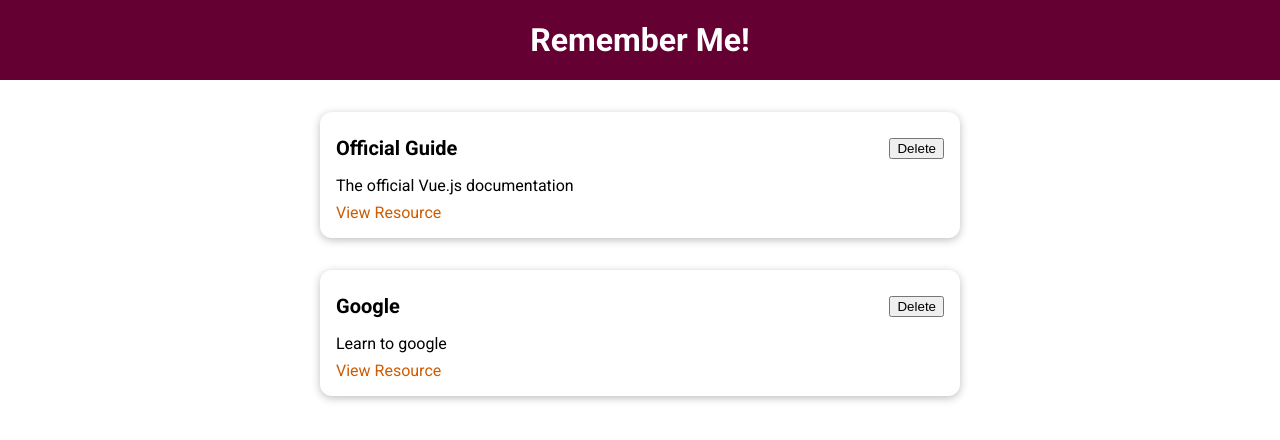
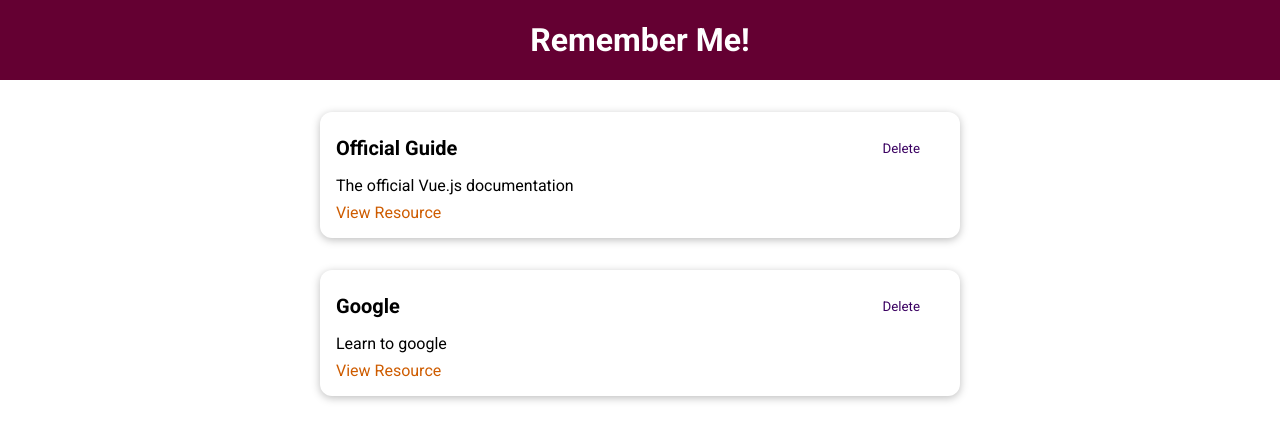
Before and after one commit to HHHMHA/learning-resources, a Vue app: page / in a window 1280 px wide. Shown: the top 440 px of the page. Built offline with nearby package versions, Linux system fonts and the light colour scheme.

Commit message:
Add BaseButton Component

```diff
--- /dev/null
+++ b/src/UI/BaseButton.vue
@@ -0,0 +1,40 @@
+<template>
+    <button :type='type' :class='mode'>
+        <slot></slot>
+    </button>
+</template>
+
+<script>
+export default {
+    name: 'BaseButton',
+    props: ['type', 'mode'],
+};
+</script>
+
+<style scoped>
+button {
+    padding: 0.75rem 1.5rem;
+    font-family: inherit;
+    background-color: #3a0061;
+    border: 1px solid #3a0061;
+    color: white;
+    cursor: pointer;
+}
+
+button:hover,
+button:active {
+    background-color: #270041;
+    border-color: #270041;
+}
+
+.flat {
+    background-color: transparent;
+    color: #3a0061;
+    border: none;
+}
+
+.flat:hover,
+.flat:active {
+    background-color: #edd2ff;
+}
+</style>
--- a/src/components/LearningResource.vue
+++ b/src/components/LearningResource.vue
@@ -3,7 +3,7 @@
         <base-card>
             <header>
                 <h3>{{ title }}</h3>
-                <button>Delete</button>
+                <base-button mode="flat">Delete</base-button>
             </header>
             <p>{{ description }}</p>
             <nav>
```
Also changed, not shown: src/main.js (+5 -3 lines).
